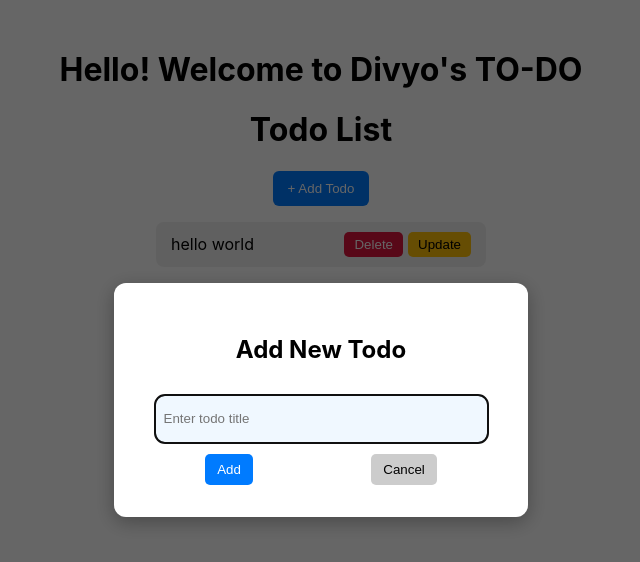
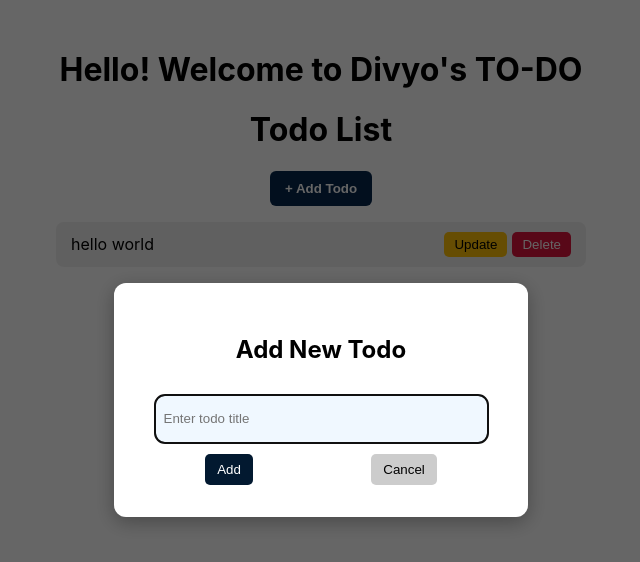
Before and after one commit to arghashellbeehaken-prog/DummyToDo, a React (Create React App) app: page / in a window 1280 px wide. Both pictures are taken after a click on the button "+ Add Todo". Shown: the top 562 px of the page, without its empty margins (319-959 px from the left). Built offline with nearby package versions, Linux system fonts and the light colour scheme.

Commit message:
made components modular

```diff
--- a/src/App.css
+++ b/src/App.css
@@ -16,12 +16,13 @@ input {
 }
 
 .add-btn {
-  background-color: #007bff;
+  background-color: #05254b;
   color: white;
   border: none;
   padding: 10px 15px;
   border-radius: 6px;
   cursor: pointer;
+  font-weight: 900;
 }
 
 .todo-list {
@@ -35,8 +36,11 @@ input {
   margin: 10px auto;
   padding: 10px 15px;
   border-radius: 8px;
-  width: 300px;
+  width: 500px;
   display: flex;
+  overflow: hidden;
+  flex-wrap: wrap;
+  text-wrap: inherit;
   justify-content: space-between;
   align-items: center;
 }
@@ -100,7 +104,7 @@ input {
 }
 
 .modal-actions button:first-child {
-  background-color: #007bff;
+  background-color: #021930;
   color: white;
 }
 
--- a/src/todo/todoSlice.js
+++ b/src/actions/todoSlice.js
@@ -21,8 +21,7 @@ export const todoSlice = createSlice({
     updateTodo: (state, action) => {
       const { id, text } = action.payload;
       const existingTodo = state.todos.find((todo) => todo.id === id);
-      if (existingTodo) existingTodo.text = text; // will ofcourse find this
-      else state.todos.push({ id: id ?? nanoid(), text });
+      existingTodo.text = text;
     },
   },
 });
--- /dev/null
+++ b/src/components/TodoItem.js
@@ -0,0 +1,17 @@
+function TodoItem({ todo, onDelete, onUpdate }) {
+  return (
+    <li className="todo-item">
+      <span>{todo.text}</span>
+      <div className="todo-actions">
+        <button onClick={onUpdate} className="update-btn">
+          Update
+        </button>
+        <button onClick={onDelete} className="delete-btn">
+          Delete
+        </button>
+      </div>
+    </li>
+  );
+}
+
+export default TodoItem;
--- /dev/null
+++ b/src/components/TodoList.js
@@ -0,0 +1,22 @@
+import TodoItem from "./TodoItem";
+
+function TodoList({ todos, onDelete, onUpdate }) {
+  if (todos.length === 0) {
+    return <p>No todos yet! Add one above 👆</p>;
+  }
+
+  return (
+    <ul className="todo-list">
+      {todos.map((todo) => (
+        <TodoItem
+          key={todo.id}
+          todo={todo}
+          onDelete={() => onDelete(todo.id)}
+          onUpdate={() => onUpdate(todo)}
+        />
+      ))}
+    </ul>
+  );
+}
+
+export default TodoList;
--- /dev/null
+++ b/src/components/TodoModal.js
@@ -0,0 +1,26 @@
+function TodoModal({ isUpdateMode, input, setInput, onSubmit, onClose }) {
+  return (
+    <div className="modal-overlay" onClick={onClose}>
+      <div className="modal-card" onClick={(e) => e.stopPropagation()}>
+        <h2>{isUpdateMode ? "Update Todo" : "Add New Todo"}</h2>
+        <form onSubmit={onSubmit} className="modal-form">
+          <input
+            type="text"
+            value={input}
+            onChange={(e) => setInput(e.target.value)}
+            placeholder="Enter todo title"
+            autoFocus
+          />
+          <div className="modal-actions">
+            <button type="submit">{isUpdateMode ? "Update" : "Add"}</button>
+            <button type="button" onClick={onClose}>
+              Cancel
+            </button>
+          </div>
+        </form>
+      </div>
+    </div>
+  );
+}
+
+export default TodoModal;
--- a/src/components/Todos.js
+++ b/src/components/Todos.js
@@ -1,6 +1,8 @@
-import React, { useState } from "react";
+import { useState } from "react";
 import { useSelector, useDispatch } from "react-redux";
-import { removeTodo, updateTodo, addTodo } from "../todo/todoSlice";
+import { addTodo, updateTodo, removeTodo } from "../actions/todoSlice";
+import TodoList from "./TodoList";
+import TodoModal from "./TodoModal";
 
 function Todos() {
   const todos = useSelector((state) => state.todos.todos);
@@ -28,11 +30,17 @@ function Todos() {
     e.preventDefault();
     if (input.trim() === "") return;
 
-    dispatch(isUpdateMode ? updateTodo({ id: currentId, text: input }) : addTodo(input));
+    if (isUpdateMode) {
+      dispatch(updateTodo({ id: currentId, text: input }));
+    } else {
+      dispatch(addTodo(input));
+    }
 
     setShowModal(false);
     setInput("");
   };
+
+  const handleDelete = (id) => dispatch(removeTodo(id));
 
   return (
     <div className="todos-container">
@@ -41,43 +49,16 @@ function Todos() {
         + Add Todo
       </button>
 
-      <ul className="todo-list">
-        {todos.map((todo) => (
-          <li key={todo.id} className="todo-item">
-            {todo.text}
-            <div>
-              <button onClick={() => dispatch(removeTodo(todo.id))} className="delete-btn">
-                Delete
-              </button>
-              <button onClick={() => handleUpdate(todo)} className="update-btn">
-                Update
-              </button>
-            </div>
-          </li>
-        ))}
-      </ul>
+      <TodoList todos={todos} onDelete={handleDelete} onUpdate={handleUpdate} />
 
       {showModal && (
-        <div className="modal-overlay" onClick={() => setShowModal(false)}>
-          <div className="modal-card" onClick={(e) => e.stopPropagation()}>
-            <h2>{isUpdateMode ? "Update Todo" : "Add New Todo"}</h2>
-            <form onSubmit={handleSubmit} className="modal-form">
-              <input
-                type="text"
-                value={input}
-                onChange={(e) => setInput(e.target.value)}
-                placeholder="Enter todo title"
-                autoFocus
-              />
-              <div className="modal-actions">
-                <button type="submit">{isUpdateMode ? "Update" : "Add"}</button>
-                <button type="button" onClick={() => setShowModal(false)}>
-                  Cancel
-                </button>
-              </div>
-            </form>
-          </div>
-        </div>
+        <TodoModal
+          isUpdateMode={isUpdateMode}
+          input={input}
+          setInput={setInput}
+          onSubmit={handleSubmit}
+          onClose={() => setShowModal(false)}
+        />
       )}
     </div>
   );
--- a/src/index.js
+++ b/src/index.js
@@ -3,7 +3,7 @@ import ReactDOM from "react-dom/client";
 import "./index.css";
 import App from "./App";
 import { Provider } from "react-redux";
-import { persistor, store } from "./app/store";
+import { persistor, store } from "./lib/store";
 import { PersistGate } from "redux-persist/integration/react";
 
 const root = ReactDOM.createRoot(document.getElementById("root"));
--- a/src/app/store.js
+++ b/src/lib/store.js
@@ -1,6 +1,5 @@
-// store.js
 import { configureStore } from "@reduxjs/toolkit";
-import todoReducer from "../todo/todoSlice";
+import todoReducer from "../actions/todoSlice";
 import storage from "redux-persist/lib/storage";
 import { persistReducer, persistStore } from "redux-persist";
 import { combineReducers } from "redux";
```
